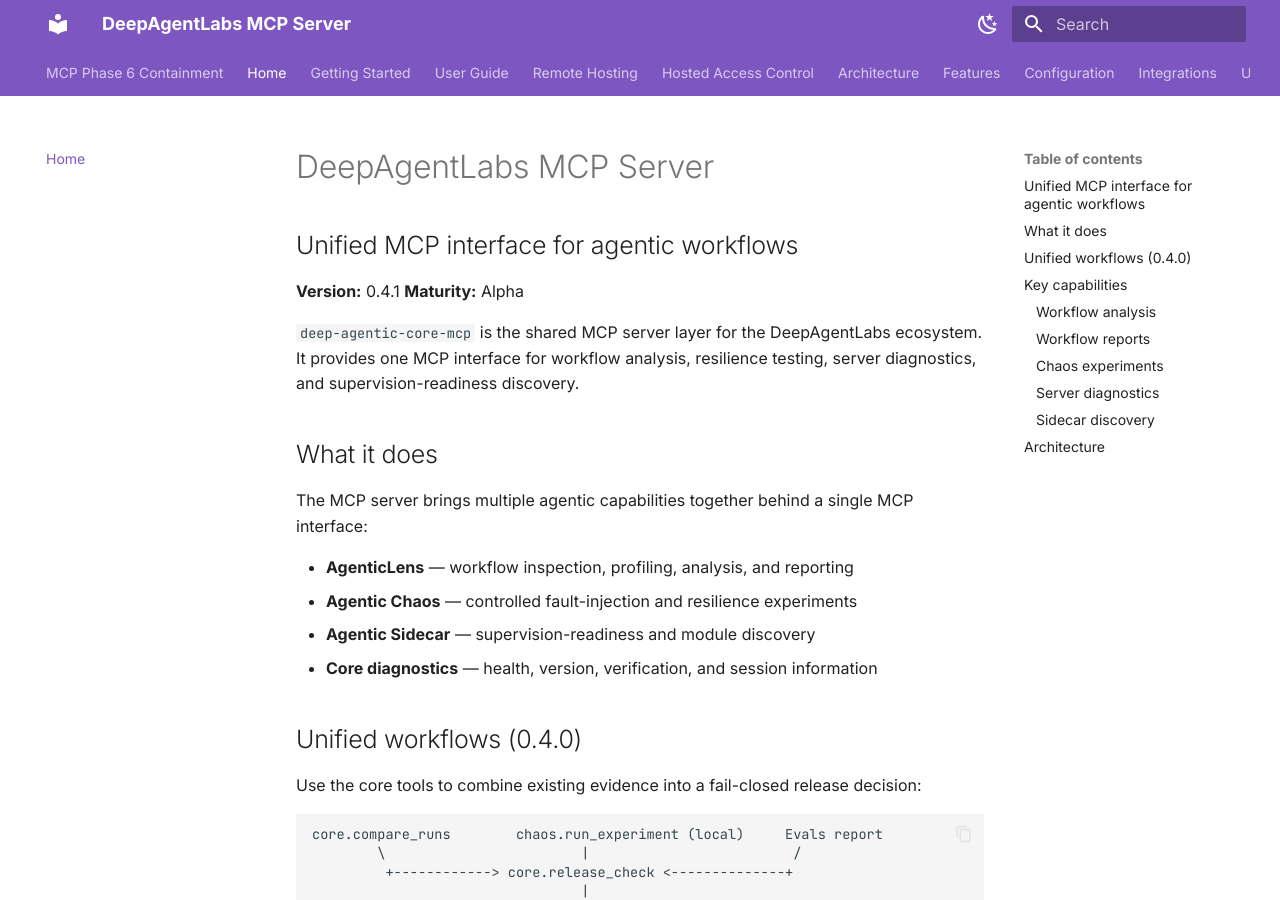
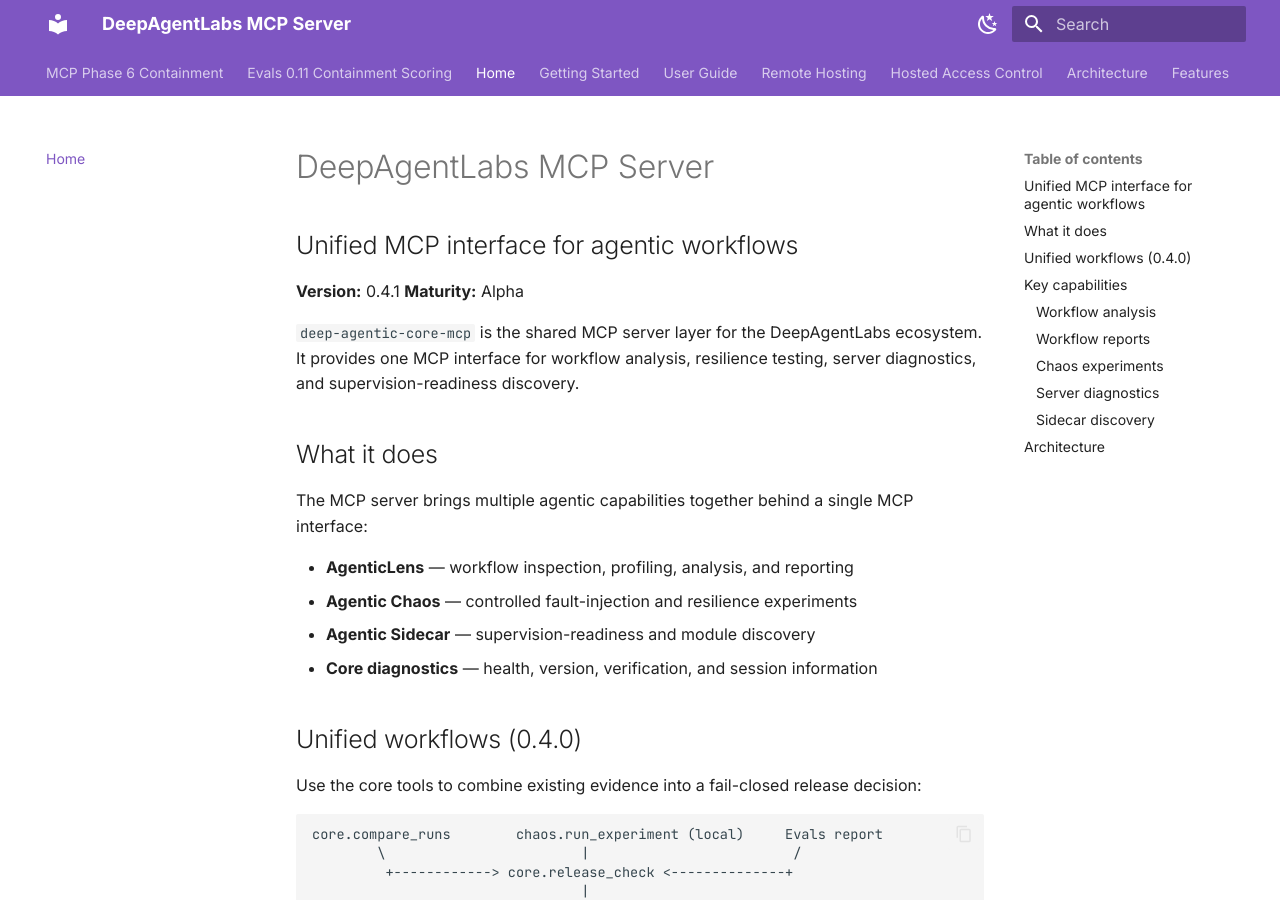
Before and after one commit to DeepAgentLabs/mcp-server, an MkDocs documentation site: the page built from docs/index.md, in a window 1280 px wide and 900 px high. Built offline with MkDocs 1.6.1 and Material for MkDocs 9.7.7, drawn with Linux system fonts in a browser that asks for light colours.

Commit message:
docs(release): align hosted pair comments and publish the compatibility guide

```diff
--- a/mkdocs.yml
+++ b/mkdocs.yml
@@ -41,6 +41,7 @@
 
 nav:
   - MCP Phase 6 Containment: phase6-containment.md
+  - Evals 0.11 Containment Scoring: evals-0.11-containment.md
   - Home: index.md
   - Getting Started: getting-started.md
   - User Guide: user-guide.md
```
Also changed, not shown: 3 other files.
